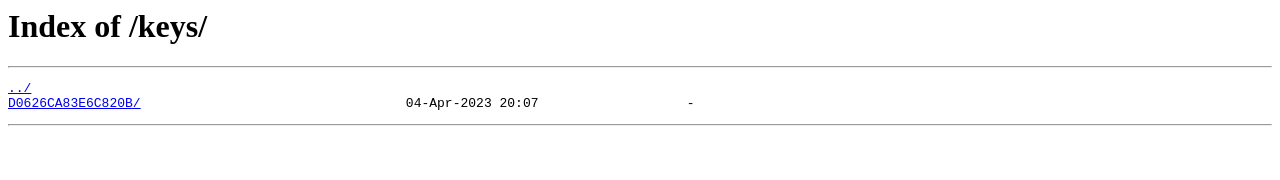
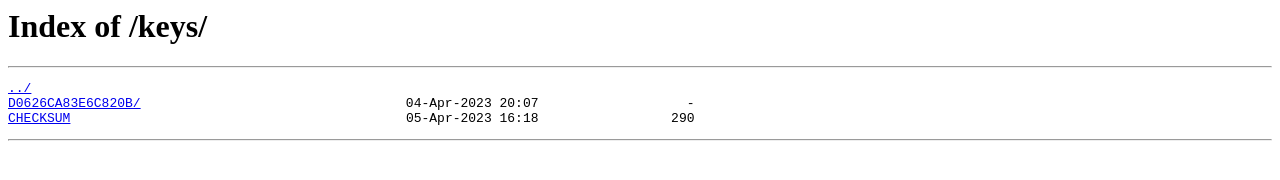
Before and after one commit to dart-os/keys, a plain HTML site: page index.html in a window 1280 px wide. Drawn offline with Linux system fonts and the light colour scheme.

Commit message:
Added CHECKSUM file

```diff
--- a/index.html
+++ b/index.html
@@ -3,5 +3,6 @@
 <body>
 <h1>Index of /keys/</h1><hr><pre><a href="../">../</a>
 <a href="D0626CA83E6C820B/">D0626CA83E6C820B/</a>                                  04-Apr-2023 20:07                   -
+<a href="CHECKSUM">CHECKSUM</a>                                           05-Apr-2023 16:18                 290
 </pre><hr></body>
 </html>
```
Also changed, not shown: 2 other files.
